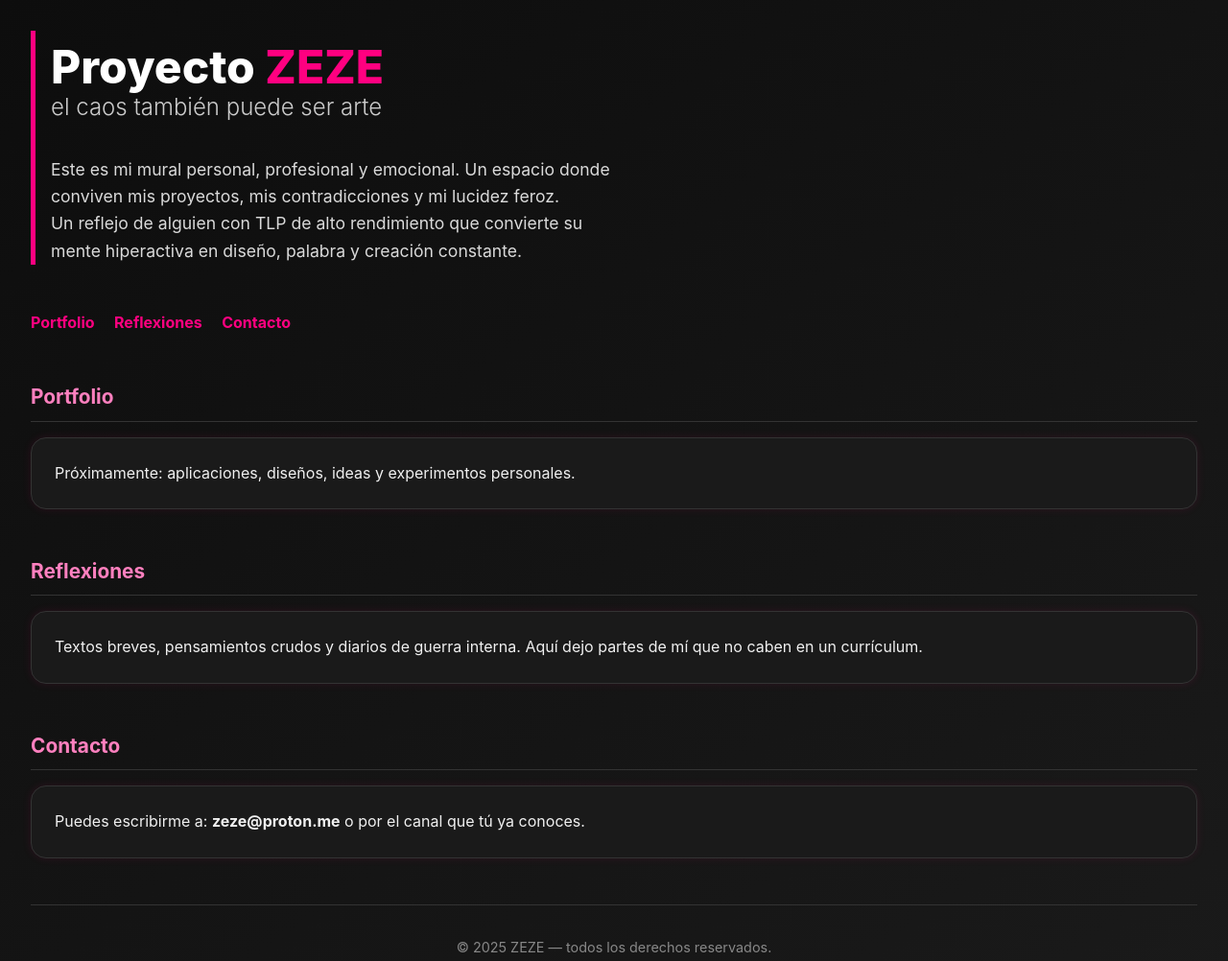
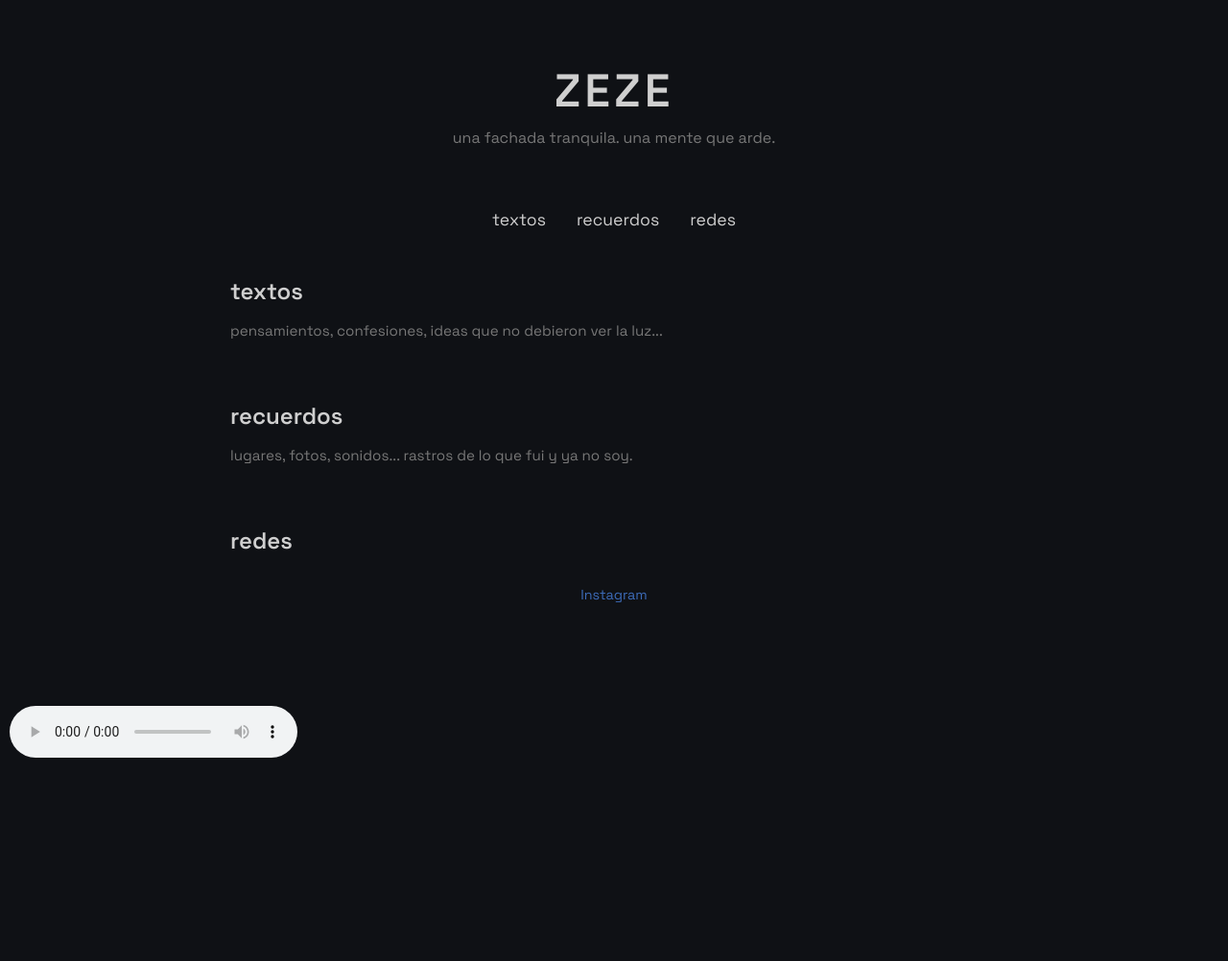
Before and after one commit to zezegangstly/zeze.gangstly.github.io, a plain HTML site: page index.html in a window 1280 px wide. Shown: the whole page at 96% size. After the commit the page ends 800 px from the top, so only its background shows below. Drawn offline with Linux system fonts and the light colour scheme.

Commit message:
Update index.html

```diff
--- a/index.html
+++ b/index.html
@@ -5,7 +5,15 @@
   <meta name="viewport" content="width=device-width, initial-scale=1.0" />
   <title>ZEZE</title>
   <style>
-    /* Reset básico */
+    @import url('https://fonts.googleapis.com/css2?family=Space+Grotesk:wght@400;600&display=swap');
+
+    :root {
+      --bg-color: #0f1115;
+      --text-color: #cfcfcf;
+      --accent-color: #3d6cb9;
+      --muted-color: #777;
+    }
+
     * {
       margin: 0;
       padding: 0;
@@ -13,137 +21,139 @@
     }
 
     body {
-      font-family: 'Inter', system-ui, sans-serif;
-      background: linear-gradient(145deg, #0d0d0d, #1a1a1a);
-      color: #f0f0f0;
-      line-height: 1.6;
-      padding: 2rem;
+      font-family: 'Space Grotesk', sans-serif;
+      background-color: var(--bg-color);
+      color: var(--text-color);
+      display: flex;
+      flex-direction: column;
+      align-items: center;
+      padding: 4rem 1rem;
+      min-height: 100vh;
     }
 
     header {
-      border-left: 5px solid #ff0080;
-      padding-left: 1rem;
-      margin-bottom: 3rem;
+      text-align: center;
+      margin-bottom: 4rem;
     }
 
-    h1 {
+    header h1 {
       font-size: 3rem;
-      font-weight: 800;
-      color: #ffffff;
+      letter-spacing: 4px;
     }
 
-    h1 span {
-      color: #ff0080;
-    }
-
-    .intro {
-      max-width: 600px;
-      font-size: 1.1rem;
-      margin-bottom: 2rem;
-      opacity: 0.9;
-    }
-
-    .tagline {
-      font-size: 1.5rem;
-      font-weight: 300;
-      color: #cccccc;
-      margin-top: -1rem;
-      margin-bottom: 2rem;
+    header p {
+      font-size: 1rem;
+      color: var(--muted-color);
+      margin-top: 0.5rem;
     }
 
     nav {
+      display: flex;
+      gap: 2rem;
       margin-bottom: 3rem;
     }
 
     nav a {
-      margin-right: 1rem;
-      color: #ff0080;
       text-decoration: none;
-      font-weight: bold;
-      border-bottom: 2px solid transparent;
-      transition: border-bottom 0.2s;
+      color: var(--text-color);
+      font-size: 1.1rem;
+      position: relative;
+      transition: color 0.3s ease;
+    }
+
+    nav a::after {
+      content: '';
+      position: absolute;
+      width: 0;
+      height: 1px;
+      left: 0;
+      bottom: -2px;
+      background-color: var(--accent-color);
+      transition: width 0.3s ease;
     }
 
     nav a:hover {
-      border-bottom: 2px solid #ff0080;
+      color: var(--accent-color);
+    }
+
+    nav a:hover::after {
+      width: 100%;
     }
 
     section {
-      margin-bottom: 3rem;
+      max-width: 800px;
+      width: 100%;
+      margin-bottom: 4rem;
     }
 
-    .section-title {
-      font-size: 1.3rem;
-      color: #ff80bf;
-      margin-bottom: 0.5rem;
-      border-bottom: 1px solid #333;
-      padding-bottom: 0.5rem;
+    .link {
+      margin-top: 2rem;
+      font-size: 0.9rem;
+      text-align: center;
     }
 
-    .card {
-      background-color: #1a1a1a;
-      border: 1px solid #333;
-      border-radius: 1rem;
-      padding: 1.5rem;
-      margin-top: 1rem;
-      box-shadow: 0 0 10px rgba(255, 0, 128, 0.1);
-      transition: transform 0.3s;
+    .link a {
+      color: var(--accent-color);
+      text-decoration: none;
     }
 
-    .card:hover {
-      transform: scale(1.01);
+    .link a:hover {
+      text-decoration: underline;
     }
 
-    footer {
-      border-top: 1px solid #333;
-      padding-top: 2rem;
-      font-size: 0.9rem;
-      color: #888;
-      text-align: center;
+    audio {
+      position: fixed;
+      bottom: 10px;
+      left: 10px;
+    }
+
+    @media (max-width: 600px) {
+      header h1 {
+        font-size: 2rem;
+      }
+      nav {
+        flex-direction: column;
+        gap: 1rem;
+      }
     }
   </style>
 </head>
 <body>
-
   <header>
-    <h1>Proyecto <span>ZEZE</span></h1>
-    <div class="tagline">el caos también puede ser arte</div>
-    <p class="intro">
-      Este es mi mural personal, profesional y emocional. Un espacio donde conviven mis proyectos, mis contradicciones y mi lucidez feroz. <br>
-      Un reflejo de alguien con TLP de alto rendimiento que convierte su mente hiperactiva en diseño, palabra y creación constante.
-    </p>
+    <h1>ZEZE</h1>
+    <p>una fachada tranquila. una mente que arde.</p>
   </header>
 
   <nav>
-    <a href="#portfolio">Portfolio</a>
-    <a href="#reflexiones">Reflexiones</a>
-    <a href="#contacto">Contacto</a>
+    <a href="#textos">textos</a>
+    <a href="#recuerdos">recuerdos</a>
+    <a href="#redes">redes</a>
   </nav>
 
-  <section id="portfolio">
-    <h2 class="section-title">Portfolio</h2>
-    <div class="card">
-      <p>Próximamente: aplicaciones, diseños, ideas y experimentos personales.</p>
+  <section id="textos">
+    <h2>textos</h2>
+    <p style="color: var(--muted-color); font-size: 0.95rem; margin-top: 1rem;">
+      pensamientos, confesiones, ideas que no debieron ver la luz...
+    </p>
+  </section>
+
+  <section id="recuerdos">
+    <h2>recuerdos</h2>
+    <p style="color: var(--muted-color); font-size: 0.95rem; margin-top: 1rem;">
+      lugares, fotos, sonidos... rastros de lo que fui y ya no soy.
+    </p>
+  </section>
+
+  <section id="redes">
+    <h2>redes</h2>
+    <div class="link">
+      <a href="https://instagram.com/tuusuario" target="_blank">Instagram</a>
     </div>
   </section>
 
-  <section id="reflexiones">
-    <h2 class="section-title">Reflexiones</h2>
-    <div class="card">
-      <p>Textos breves, pensamientos crudos y diarios de guerra interna. Aquí dejo partes de mí que no caben en un currículum.</p>
-    </div>
-  </section>
-
-  <section id="contacto">
-    <h2 class="section-title">Contacto</h2>
-    <div class="card">
-      <p>Puedes escribirme a: <strong>zeze@proton.me</strong> o por el canal que tú ya conoces.</p>
-    </div>
-  </section>
-
-  <footer>
-    &copy; 2025 ZEZE — todos los derechos reservados.
-  </footer>
-
+  <audio autoplay loop controls>
+    <source src="musica.mp3" type="audio/mpeg" />
+    Tu navegador no soporta audio HTML5.
+  </audio>
 </body>
 </html>
```
